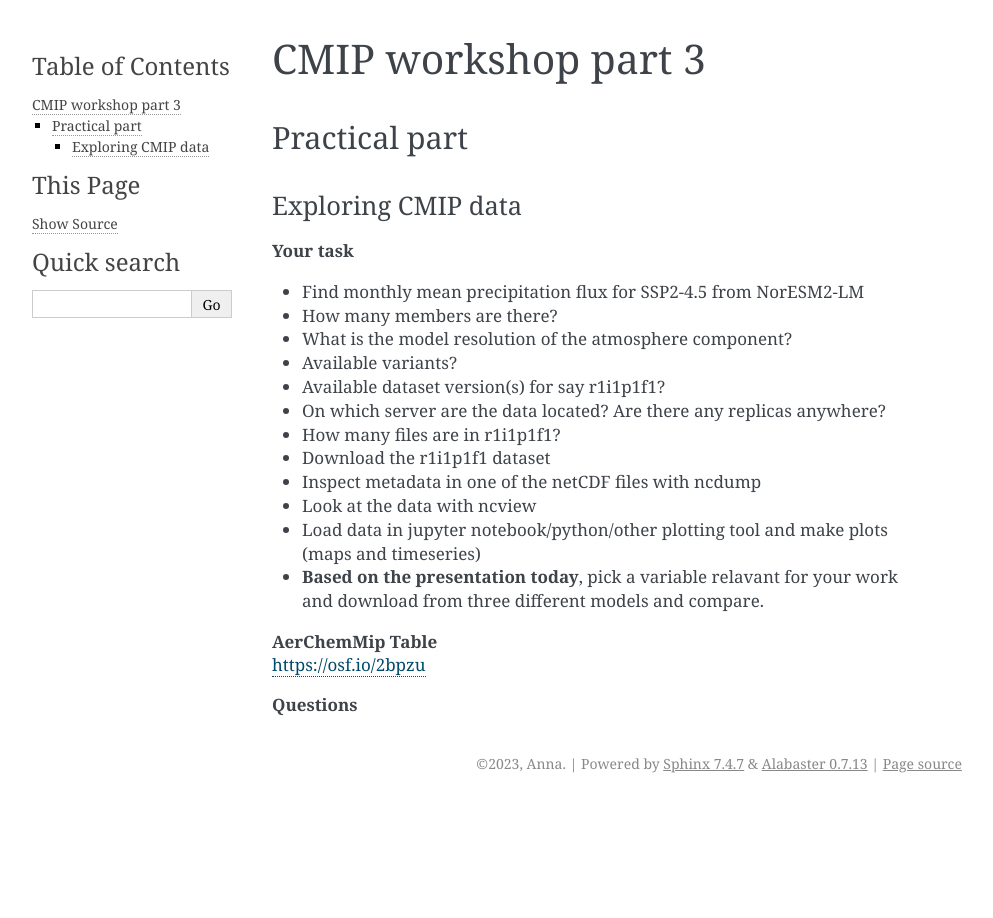
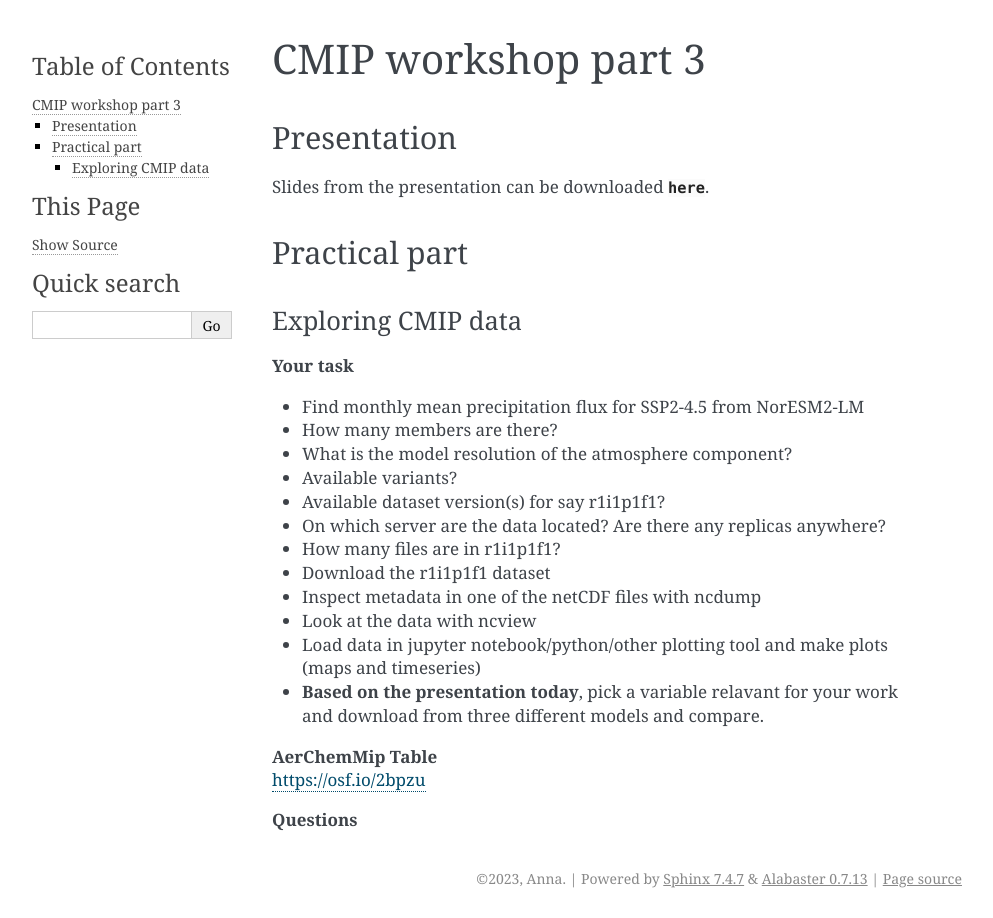
Before and after one commit to annlew/BCsupport, a Sphinx documentation site: the page built from doc/CMIPworkshop/part3.rst, in a window 1280 px wide. Shown: the whole page, without its empty margins (148-1141 px from the left). Built offline with Sphinx 7.4.7, drawn with Linux system fonts in a browser that asks for light colours.

Commit message:
presentation part 3

```diff
--- a/doc/CMIPworkshop/part3.rst
+++ b/doc/CMIPworkshop/part3.rst
@@ -2,6 +2,14 @@
 
 CMIP workshop part 3
 ===============================
+
+
+Presentation
+++++++++++++
+
+Slides from the presentation can be downloaded :download:`here <doc/CMIP_wilcox.pdf>`.
+
+
 
 Practical part
 ++++++++++++
```
Also changed, not shown: 1 other file.
